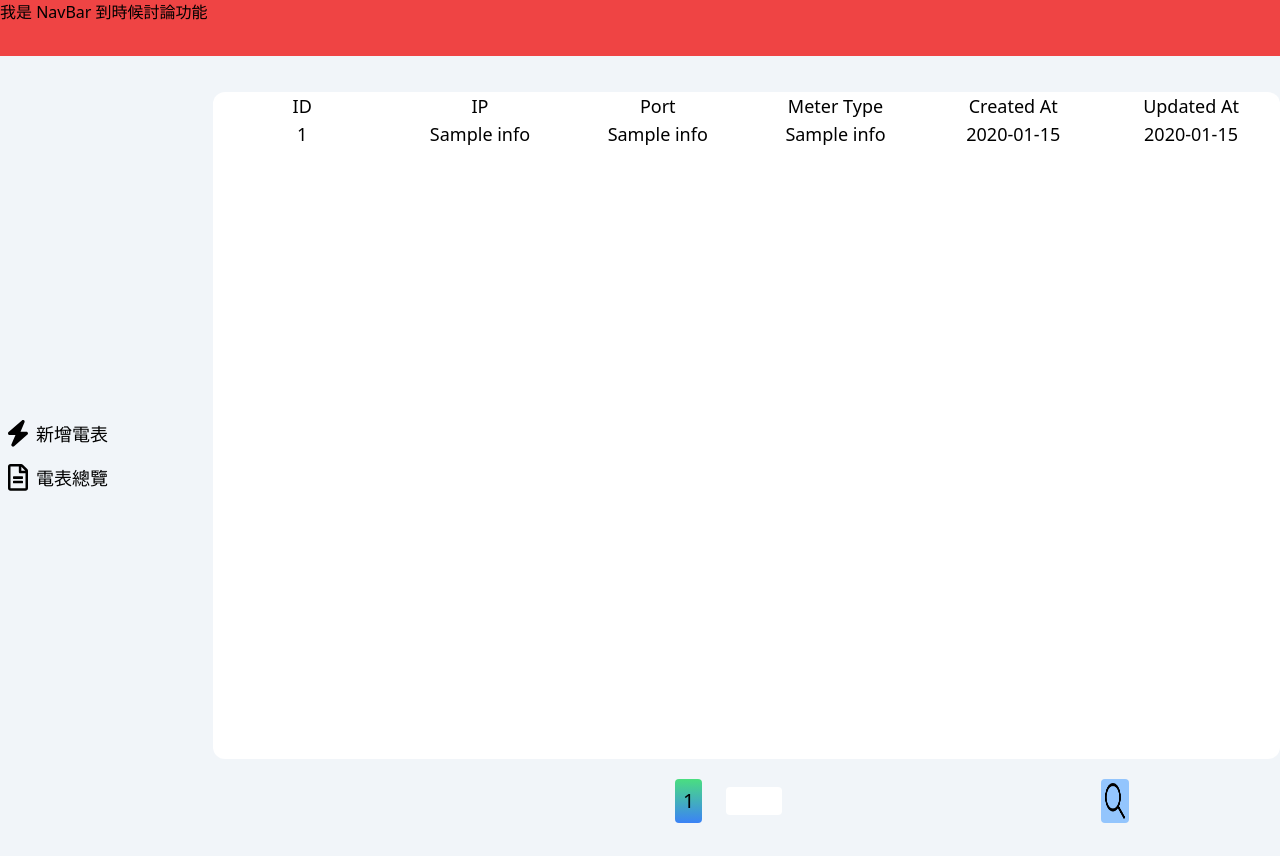
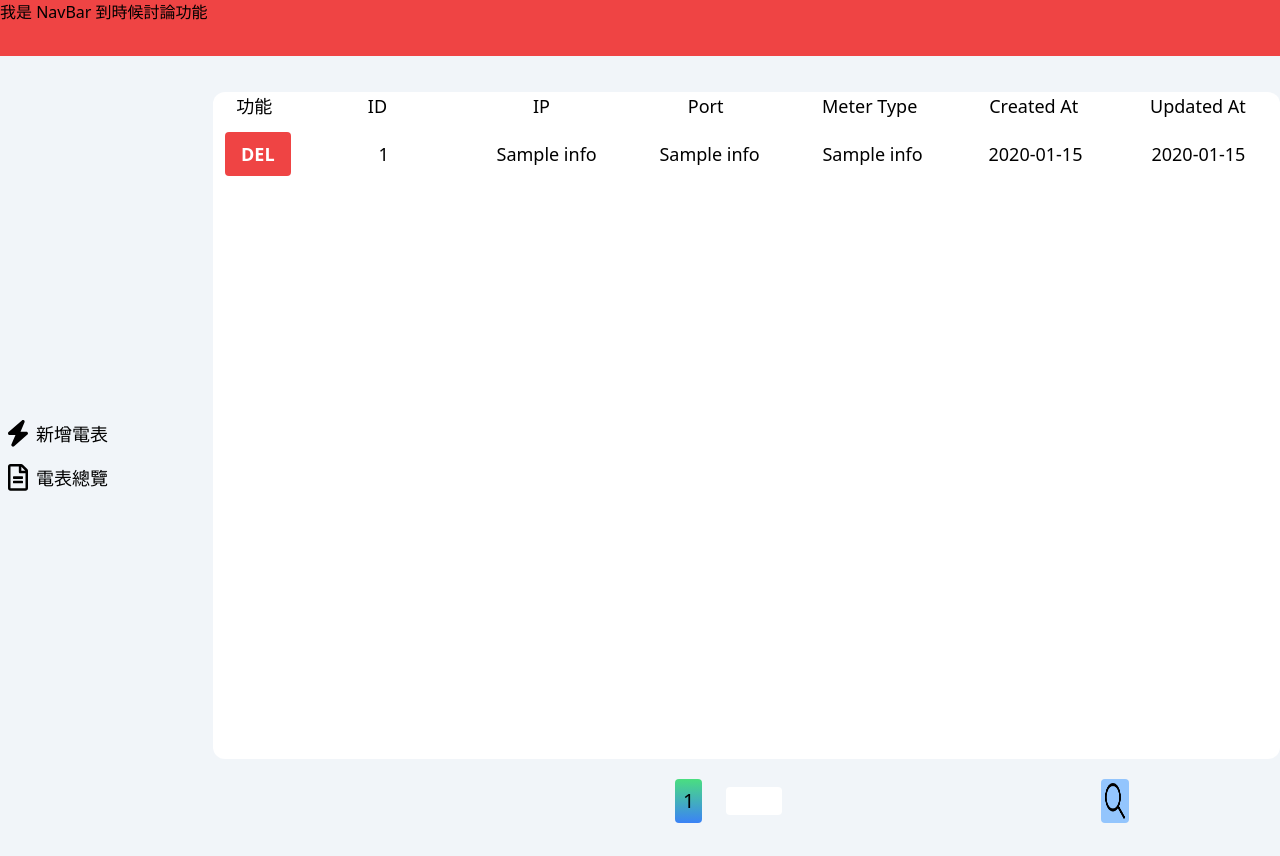
Before and after one commit to justindu1017/Third-PanelWebFE, a Flask app: template templates/nav.html in a window 1280 px wide. Run offline with Flask 2, Linux system fonts and the light colour scheme; the template is opened without the code that fills it: most values are stand-ins (such as "Sample title", 1, 10 or a date in 2020).

```diff
--- a/app.py
+++ b/app.py
@@ -1,5 +1,7 @@
 from asyncio.runners import run
-from flask import Flask, render_template, request, redirect, jsonify
+from concurrent.futures import process
+from distutils.log import info
+from flask import Flask, render_template, request, redirect, jsonify, abort
 from databases import Database
 from dotenv import load_dotenv
 import os
@@ -11,6 +13,11 @@ import json
 from datetime import datetime, timedelta, date
 import time
 import sys
+from time import sleep
+from pymodbus.client.sync import ModbusTcpClient as Client
+from get_data import get_registers_by_address
+from pymodbus.exceptions import ConnectionException
+from multiprocessing import Process, Value
 
 database = Database(
     f'mysql://root:28017103@127.0.0.1:3306/meters')
@@ -19,26 +26,24 @@ database = Database(
 app = Flask(__name__)
 
 
-@app.route("/")
-def index():
-    return render_template("index.html")
-
-
-@app.route("/post", methods=['POST'])
-async def getPost():
-    form = request.form
-    if form["selection"] == "UseIP":
-        ip = form["ip1"]+"."+form["ip2"]+"."+form["ip3"]+"."+form["ip4"]
-    else:
-        ip = form["domainName"]
-    port = form["port"]
-    meterType = form["meterType"]
-    values = {"ip": ip, "port": port, "meter_type": meterType}
-    async with database as db:
-        query = "INSERT INTO meters(ip, port, meter_type) VALUES (:ip, :port, :meter_type)"
-        await db.execute(query=query, values=values)
-        await db.disconnect()
-    return redirect("/")
+@app.route("/", methods=['GET', 'POST'])
+async def index():
+    if request.method == 'GET':
+        return render_template("index.html")
+    elif request.method == "POST":
+        form = request.form
+        if form["selection"] == "UseIP":
+            ip = form["ip1"]+"."+form["ip2"]+"."+form["ip3"]+"."+form["ip4"]
+        else:
+            ip = form["domainName"]
+        port = form["port"]
+        meterType = form["meterType"]
+        values = {"ip": ip, "port": port, "meter_type": meterType}
+        async with database as db:
+            query = "INSERT INTO meters(ip, port, meter_type) VALUES (:ip, :port, :meter_type)"
+            await db.execute(query=query, values=values)
+            await db.disconnect()
+        return redirect("/")
 
 
 @app.route("/meter_list", methods=["GET"])
@@ -56,20 +61,24 @@ async def get_meter_list():
     page = request.args.get("page", default=1, type=int)
 
     if not (selection or domainName or ip1 or ip2 or ip3 or ip4 or port or meterType or CreateAt or UpdatedAt):
-        # page = request.args.get("page", default=1, type=int)
-        # the offset of current query
-        # values = {"off": int((page-1)*40)}
+        if page <= 0:
+            return redirect("/meter_list")
         async with database as db:
             # search for pages
             values = {"off": int((page-1)*40)}
-            getPageQuery = "SELECT FLOOR(count(id)/40) FROM `meters`;"
+            getPageQuery = "SELECT CEILING(count(id)/40) FROM `meters`;"
             query = "SELECT * FROM `meters` LIMIT 40 OFFSET :off;"
             pages = await db.fetch_all(query=getPageQuery)
+            print(pages)
             infos = await db.fetch_all(query=query, values=values)
             await db.disconnect()
-        meterLists = jsonify(([list(i) for i in infos]))
-        # return render_template("meter_list.html", pages=pages[0][0]+1, infos=infos, page=page)
-        return render_template("nav.html", pages=pages[0][0]+1, infos=infos, page=page)
+        if page > pages[0][0]+1:
+            return redirect("/meter_list?page="+str(pages[0][0]+1))
+        while(not infos and not page == 1):
+            page = page-1
+            return redirect("/meter_list?page="+str(page))
+
+        return render_template("nav.html", pages=(1 if pages[0][0] == 0 else pages[0][0]), infos=infos, page=page)
     else:
         # do Query Search
         # queryStr = "Select * from `meters` where "
@@ -163,9 +172,57 @@ async def get_meter_list():
         return render_template("nav.html", pages=pages[0][0]+1, infos=infos, page=page)
 
 
+@app.route("/del/<id>", methods=["DELETE"])
+async def delID(id):
+    print("deleting id ", id)
+    async with database as db:
+        query = "DELETE FROM meters WHERE id = :id;"
+        await db.execute(query=query, values={"id": id})
+        await db.disconnect()
+    return json.dumps({'success': True}), 200, {'ContentType': 'application/json'}
+
+
 def main():
     app.run()
 
 
+def checkHealth(host: str, port: str, regi: int = 1, count: int = 0):
+    client = Client(host=host, port=port)
+    try:
+
+        r = get_registers_by_address(client=client, address=regi, count=count)
+        print(r)
+        return r
+    except ConnectionException as e:
+        return None
+
+
+async def fetchDB():
+    async with database as db:
+        # search for pages
+        query = "SELECT * FROM `meters`;"
+        result = await db.fetch_all(query=query)
+        await db.disconnect()
+    return result
+
+
+def startHealthCheck():
+    # fetch all data from db
+    # print("res = ", res[0])
+
+    # while loop all the ips
+    while True:
+        res = asyncio.get_event_loop().run_until_complete(asyncio.gather(fetchDB()))
+        for info in res[0]:
+            print("IP: ", info[0])
+            # checkHealth(host=info[1], port=info[2], regi=5, count=2)
+            checkHealth(host='192.168.1.180', port='502', regi=5, count=2)
+            sleep(1.5)
+
+
 if __name__ == '__main__':
+    # p = Process(target=checkHealth, args=(5, 2,))
+    # p = Process(target=startHealthCheck)
+    # p.start()
     main()
+    # p.join()
--- a/static/css/style.css
+++ b/static/css/style.css
@@ -570,16 +570,16 @@ Ensure the default browser behavior of the `hidden` attribute.
   margin-right: 1rem;
 }
 
-.ml-2 {
-  margin-left: 0.5rem;
-}
-
 .mb-10 {
   margin-bottom: 2.5rem;
 }
 
 .mt-14 {
   margin-top: 3.5rem;
+}
+
+.ml-2 {
+  margin-left: 0.5rem;
 }
 
 .mt-20 {
@@ -634,16 +634,16 @@ Ensure the default browser behavior of the `hidden` attribute.
   display: contents;
 }
 
-.h-screen {
-  height: 100vh;
+.h-14 {
+  height: 3.5rem;
 }
 
 .h-full {
   height: 100%;
 }
 
-.h-14 {
-  height: 3.5rem;
+.h-screen {
+  height: 100vh;
 }
 
 .h-10 {
@@ -654,12 +654,12 @@ Ensure the default browser behavior of the `hidden` attribute.
   height: 83.333333%;
 }
 
+.w-full {
+  width: 100%;
+}
+
 .w-1\/5 {
   width: 20%;
-}
-
-.w-full {
-  width: 100%;
 }
 
 .w-0 {
@@ -680,6 +680,10 @@ Ensure the default browser behavior of the `hidden` attribute.
 
 .w-11\/12 {
   width: 91.666667%;
+}
+
+.w-1\/12 {
+  width: 8.333333%;
 }
 
 .w-1\/6 {
@@ -857,6 +861,10 @@ Ensure the default browser behavior of the `hidden` attribute.
   padding: 0.25rem;
 }
 
+.p-3 {
+  padding: 0.75rem;
+}
+
 .py-2 {
   padding-top: 0.5rem;
   padding-bottom: 0.5rem;
@@ -1023,6 +1031,11 @@ Ensure the default browser behavior of the `hidden` attribute.
   background-color: rgb(243 244 246 / var(--tw-bg-opacity));
 }
 
+.hover\:bg-red-700:hover {
+  --tw-bg-opacity: 1;
+  background-color: rgb(185 28 28 / var(--tw-bg-opacity));
+}
+
 .hover\:text-indigo-400:hover {
   --tw-text-opacity: 1;
   color: rgb(129 140 248 / var(--tw-text-opacity));
--- a/static/scripts/meterList.js
+++ b/static/scripts/meterList.js
@@ -50,3 +50,12 @@ document.querySelector("#UseDomain").addEventListener("change", () => {
     i.disabled = true;
   }
 });
+
+function delIP(ip) {
+  console.log(ip);
+  fetch("del/" + ip, {
+    method: "DELETE",
+  }).then((response) => {
+    window.location.href = window.location.href;
+  });
+}
--- a/templates/index.html
+++ b/templates/index.html
@@ -12,7 +12,7 @@ headAddOn%}
   id="app"
 >
   <div class="auto">
-    <form action="/post" method="post">
+    <form action="/" method="post">
       <div>
         <div id="IPSec" class="py-2 mb-6">
           <input
--- a/templates/nav.html
+++ b/templates/nav.html
@@ -12,7 +12,9 @@ src="{{ url_for('static', filename='scripts/meterListPre.js') }} "
 {% endblock headAddOn%}
 {% block content%}
 <div class="flex flex-col w-auto mt-9 bg-white rounded-xl h-5/6 text-xl">
-  <div class="flex w-full justify-around ">
+  <div class="flex w-full ">
+    <div class=" w-1/12 text-center text-lg">功能</div>
+    <div class="flex w-full justify-around">
       <div class="w-1/6 text-center text-lg">ID</div>
       <div class="w-1/6 text-center text-lg">IP</div>
       <div class="w-1/6 text-center text-lg">Port</div>
@@ -20,16 +22,23 @@ src="{{ url_for('static', filename='scripts/meterListPre.js') }} "
       <div class="w-1/6 text-center text-lg">Created At</div>
       <div class="w-1/6 text-center text-lg">Updated At</div>
     </div>
+
+  </div>
   <div id="meterList" class="overflow-y-scroll">
     <div>
       {% for info in infos %}
-      <div class="flex w-full justify-around  hover:bg-slate-200 duration-75 ">
+      <div class="flex w-full  hover:bg-slate-200 duration-75 ">
+        <div class="w-1/12 text-center text-lg flex items-center justify-center p-3">
+          <button class="bg-red-500 hover:bg-red-700 text-white font-bold py-2 px-4 rounded" onclick="delIP({{info[0]}})">DEL </button>
+        </div>
+        <div class="flex w-full justify-around">
           <div class="w-1/6 text-center text-lg flex items-center justify-center">{{ info[0] }}</div>
           <div class="w-1/6 text-center text-lg flex items-center justify-center">{{ info[1] }}</div>
           <div class="w-1/6 text-center text-lg flex items-center justify-center">{{ info[2] }}</div>
           <div class="w-1/6 text-center text-lg flex items-center justify-center">{{ info[3] }}</div>
           <div class="w-1/6 text-center text-lg flex items-center justify-center">{{ info[5].strftime('%Y-%m-%d  %H:%M') }}</div>
           <div class="w-1/6 text-center text-lg flex items-center justify-center">{{ info[6].strftime('%Y-%m-%d  %H:%M') }}</div>
+        </div>
        </div>
       {% endfor%}
     </div>
```
Also changed, not shown: exception.py (renamed from tester/exception.py), get_data.py (renamed from tester/get_data.py). Lines whose indentation alone changed are shown as unchanged.
